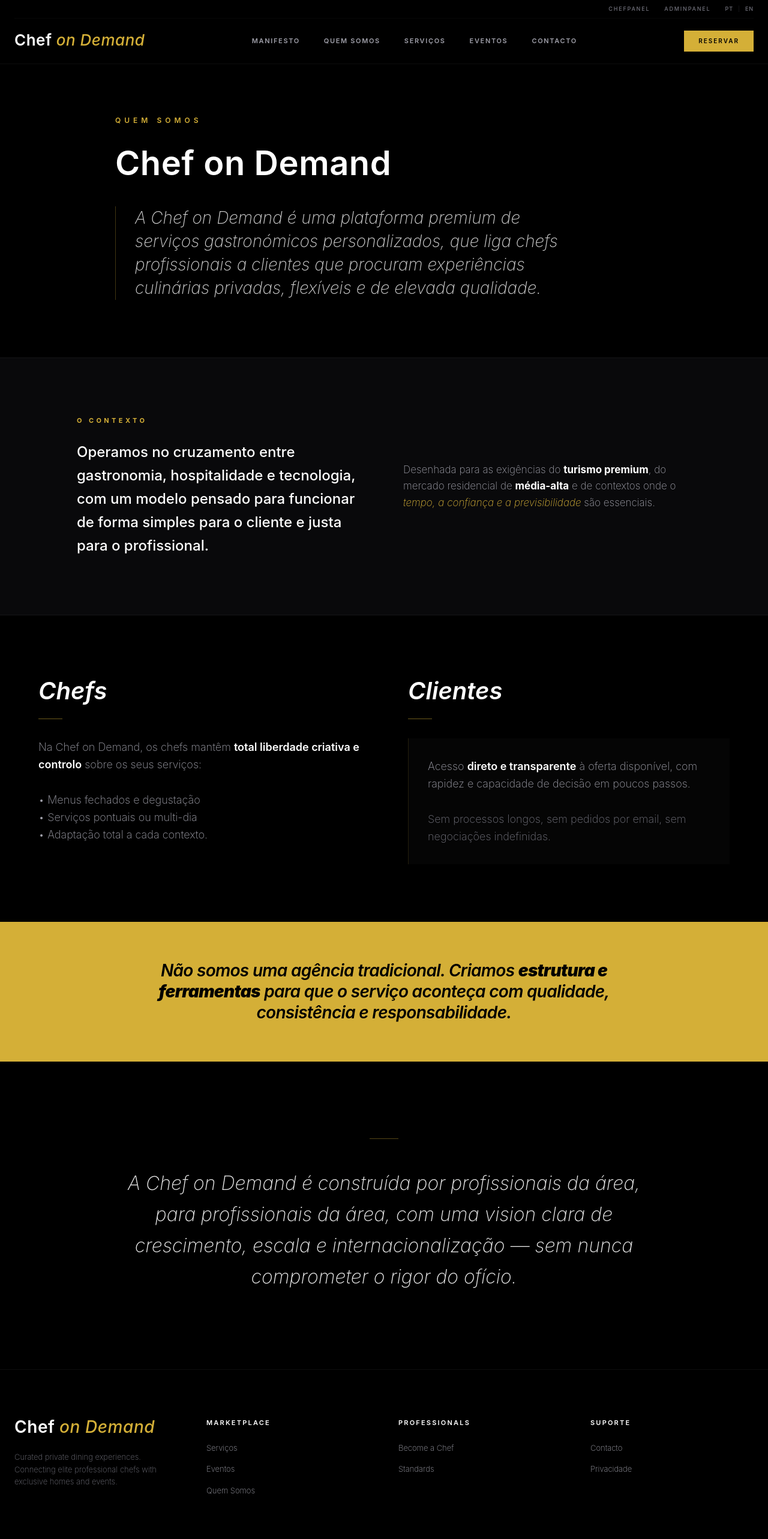
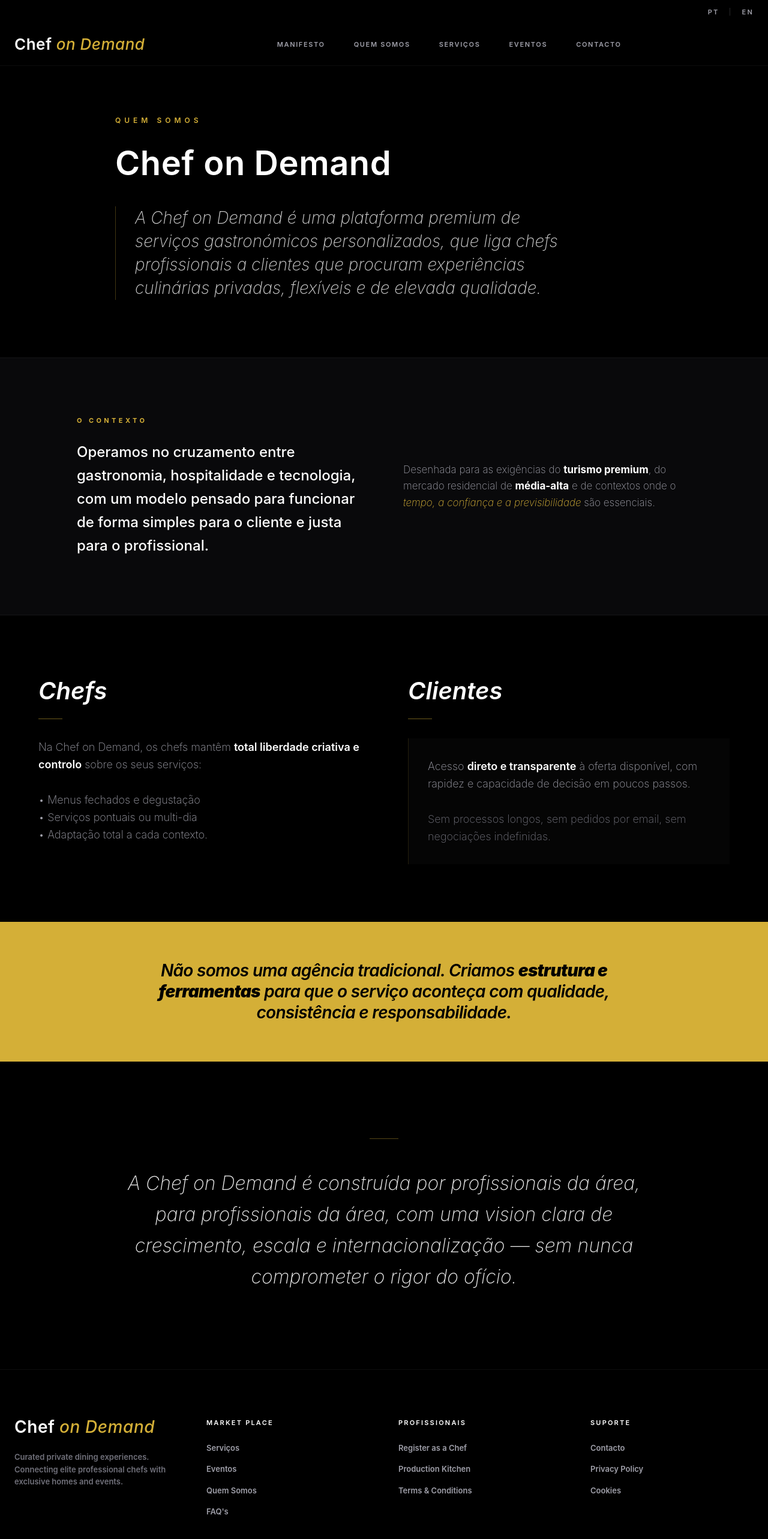
Before and after one commit to maildomoreno-web/CHEF-ON-DEMAND-PLATFORM, a Next.js app in the folder apps/web/: page /admin/about in a window 1280 px wide. Shown: the top 2566 px of the page at 60% size. Built offline with nearby package versions, Linux system fonts and the light colour scheme.

Commit message:
UI/UX: Refinamento de elite na Navbar, Footer (Cozinha de Produção) e Módulo 06

```diff
--- /dev/null
+++ b/apps/web/app/[lang]/(admin)/event-management/page.tsx
@@ -0,0 +1,21 @@
+// apps/web/app/[lang]/(admin)/event-management/page.tsx
+import React from 'react';
+
+export default function EventManagementPage() {
+  return (
+    <div className="flex flex-col h-full bg-[#F4F4F4] font-sans">
+      <header className="h-20 bg-white border-b border-gray-200 flex items-center justify-between px-10 shrink-0">
+        <div>
+          <h1 className="text-xl font-semibold text-[#111111] tracking-tight">Módulo 06: Cozinha de Produção — Eventos</h1>
+          <p className="text-[10px] text-gray-400 font-bold uppercase tracking-widest mt-1">Bilheteira e Experiências de Grupo</p>
+        </div>
+      </header>
+
+      <div className="p-10 flex-1">
+        <div className="bg-white border border-gray-200 rounded-2xl shadow-sm p-12 text-center text-gray-400 italic">
+          <p className="text-sm font-medium">[Interface de Gestão de Inventário e Agendamento de Workshops Ativa]</p>
+        </div>
+      </div>
+    </div>
+  );
+}
--- a/apps/web/app/[lang]/(admin)/events/page.tsx
+++ /dev/null
@@ -1,15 +0,0 @@
-import React from 'react';
-
-export default function EventsPage() {
-  return (
-    <div className="p-10 bg-[#F4F4F4] h-full">
-      <header className="mb-8">
-        <h1 className="text-xl font-semibold text-[#111111]">Módulo 06: Eventos & Workshops</h1>
-        <p className="text-[10px] text-gray-400 font-bold uppercase tracking-widest mt-1">Bilheteira e Experiências de Grupo</p>
-      </header>
-      <div className="bg-white border border-gray-200 rounded-2xl shadow-sm p-8 text-gray-400 italic">
-        [Gestão de Eventos Públicos e Venda de Bilhetes]
-      </div>
-    </div>
-  );
-}
--- a/apps/web/components/layout/Footer.tsx
+++ b/apps/web/components/layout/Footer.tsx
@@ -1,3 +1,4 @@
+// apps/web/components/layout/Footer.tsx
 import React from 'react';
 import Link from 'next/link';
 
@@ -10,7 +11,6 @@ interface FooterProps {
       events: string;
       contact: string;
     };
-    // Adicionamos estas chaves ao JSON depois, ou mantemos fixas se forem marcas registadas
   };
 }
 
@@ -23,63 +23,57 @@ export default function Footer({ lang, dict }: FooterProps) {
         <div className="grid grid-cols-1 md:grid-cols-4 gap-12 mb-20">
 
           {/* Coluna 1: Branding */}
-          <div className="col-span-1 md:col-span-1">
+          <div>
             <h2 className="font-cormorant text-[28px] text-white font-semibold leading-[1.1] tracking-[0.02em] mb-6">
               Chef <span className="text-gold italic font-medium">on Demand</span>
             </h2>
-            <p className="font-source-sans text-zinc-500 text-[13px] leading-[1.6] max-w-xs">
+            <p className="text-zinc-500 text-[13px] leading-[1.6] font-semibold max-w-xs">
               {lang === 'pt'
                 ? "Experiências gastronómicas privadas. Ligamos chefs de elite a casas e eventos exclusivos."
                 : "Curated private dining experiences. Connecting elite professional chefs with exclusive homes and events."}
             </p>
           </div>
 
-          {/* Coluna 2: Marketplace */}
+          {/* Coluna 2: Market Place */}
           <div>
-            <h4 className="font-source-sans text-white text-[11px] font-semibold uppercase tracking-[0.2em] mb-6">Marketplace</h4>
-            <ul className="space-y-4 text-[13px]">
+            <h4 className="text-white text-[11px] font-semibold uppercase tracking-[0.2em] mb-6">Market Place</h4>
+            <ul className="space-y-4 text-[13px] font-semibold">
               <li><Link href={`/${lang}/services`} className="text-zinc-400 hover:text-gold transition-colors">{dict.nav.services}</Link></li>
               <li><Link href={`/${lang}/events`} className="text-zinc-400 hover:text-gold transition-colors">{dict.nav.events}</Link></li>
               <li><Link href={`/${lang}/about`} className="text-zinc-400 hover:text-gold transition-colors">{dict.nav.about}</Link></li>
+              <li><Link href="#" className="text-zinc-400 hover:text-gold transition-colors">FAQ's</Link></li>
             </ul>
           </div>
 
           {/* Coluna 3: Profissionais */}
           <div>
-            <h4 className="font-source-sans text-white text-[11px] font-semibold uppercase tracking-[0.2em] mb-6">
-              {lang === 'pt' ? 'Profissionais' : 'Professionals'}
-            </h4>
-            <ul className="space-y-4 text-[13px]">
-              <li><Link href="#" className="text-zinc-400 hover:text-gold transition-colors">{lang === 'pt' ? 'Ser um Chef' : 'Become a Chef'}</Link></li>
-              <li><Link href="#" className="text-zinc-400 hover:text-gold transition-colors">Standards</Link></li>
+            <h4 className="text-white text-[11px] font-semibold uppercase tracking-[0.2em] mb-6">Profissionais</h4>
+            <ul className="space-y-4 text-[13px] font-semibold">
+              <li><Link href={`/${lang}#candidatar-me`} className="text-zinc-400 hover:text-gold transition-colors">{lang === 'pt' ? 'Registe-se como um(a) Chef' : 'Register as a Chef'}</Link></li>
+              <li><Link href={`/${lang}/dashboard`} className="text-zinc-400 hover:text-gold transition-colors">{lang === 'pt' ? 'Cozinha de Produção' : 'Production Kitchen'}</Link></li>
+              <li><Link href="#" className="text-zinc-400 hover:text-gold transition-colors">{lang === 'pt' ? 'Termos e Condições' : 'Terms & Conditions'}</Link></li>
             </ul>
           </div>
 
           {/* Coluna 4: Suporte */}
           <div>
-            <h4 className="font-source-sans text-white text-[11px] font-semibold uppercase tracking-[0.2em] mb-6">Suporte</h4>
-            <ul className="space-y-4 text-[13px]">
+            <h4 className="text-white text-[11px] font-semibold uppercase tracking-[0.2em] mb-6">Suporte</h4>
+            <ul className="space-y-4 text-[13px] font-semibold">
               <li><Link href={`/${lang}/contact`} className="text-zinc-400 hover:text-gold transition-colors">{dict.nav.contact}</Link></li>
-              <li><Link href="#" className="text-zinc-400 hover:text-gold transition-colors">Privacidade</Link></li>
+              <li><Link href="#" className="text-zinc-400 hover:text-gold transition-colors">{lang === 'pt' ? 'Política de Privacidade' : 'Privacy Policy'}</Link></li>
+              <li><Link href="#" className="text-zinc-400 hover:text-gold transition-colors">Cookies</Link></li>
             </ul>
           </div>
         </div>
 
         {/* Linha Final */}
-        <div className="pt-10 border-t border-white/5 flex flex-col md:flex-row items-center justify-between gap-6">
-          <p className="font-source-sans text-zinc-600 text-[10px] uppercase tracking-widest font-medium">
+        <div className="pt-10 border-t border-white/5 flex flex-col md:flex-row items-center justify-between gap-6 font-semibold">
+          <p className="text-zinc-600 text-[10px] uppercase tracking-widest">
             © {currentYear} Chef on Demand. All rights reserved.
           </p>
-
           <div className="flex gap-8">
             {["Instagram", "LinkedIn"].map((social) => (
-              <a
-                key={social}
-                href="#"
-                className="font-source-sans text-zinc-500 hover:text-white text-[10px] font-semibold uppercase tracking-widest transition-colors"
-              >
-                {social}
-              </a>
+              <a key={social} href="#" className="text-zinc-500 hover:text-white text-[10px] uppercase tracking-widest transition-colors">{social}</a>
             ))}
           </div>
         </div>
--- a/apps/web/components/layout/Navbar.tsx
+++ b/apps/web/components/layout/Navbar.tsx
@@ -1,3 +1,4 @@
+// apps/web/components/layout/Navbar.tsx
 import React from 'react';
 import Link from 'next/link';
 
@@ -22,28 +23,13 @@ export default function Navbar({ lang, dict }: NavbarProps) {
     { label: dict.contact, href: `/${lang}/contact` },
   ];
 
-  const adminLinks = [
-    { label: "ChefPanel", href: "/chef-dashboard" },
-    { label: "AdminPanel", href: "/admin" },
-  ];
-
   return (
     <nav className="fixed top-0 z-50 w-full border-b border-white/5 bg-black/60 backdrop-blur-xl">
       <div className="mx-auto max-w-7xl px-6">
 
-        {/* Top bar */}
-        <div className="flex justify-end gap-6 border-b border-white/[0.03] py-2">
-          {adminLinks.map((link) => (
-            <Link
-              key={link.label}
-              href={link.href}
-              className="font-source-sans text-[9px] font-medium uppercase tracking-[0.2em] text-zinc-500 hover:text-gold transition-colors"
-            >
-              {link.label}
-            </Link>
-          ))}
-          <div className="flex gap-2 font-source-sans text-[9px] font-medium tracking-widest text-zinc-500">
-            {/* Correção: Links de idioma agora forçam a rota correta */}
+        {/* Language bar - Lettering aumentado para 11px SemiBold */}
+        <div className="flex justify-end py-3">
+          <div className="flex gap-4 font-source-sans text-[11px] font-semibold tracking-[0.2em] text-zinc-400 uppercase">
             <Link href="/pt" className={lang === 'pt' ? 'text-gold' : 'hover:text-white transition-colors'}>PT</Link>
             <span className="opacity-20">|</span>
             <Link href="/en" className={lang === 'en' ? 'text-gold' : 'hover:text-white transition-colors'}>EN</Link>
@@ -58,7 +44,7 @@ export default function Navbar({ lang, dict }: NavbarProps) {
             </span>
           </Link>
 
-          <div className="hidden space-x-10 md:flex">
+          <div className="hidden space-x-12 md:flex">
             {navLinks.map((link) => (
               <Link
                 key={link.label}
@@ -70,9 +56,8 @@ export default function Navbar({ lang, dict }: NavbarProps) {
             ))}
           </div>
 
-          <button className="font-source-sans text-[10px] font-semibold uppercase tracking-[0.2em] text-black bg-gold px-6 py-2.5 hover:bg-white transition-all active:scale-95">
-            {dict.book}
-          </button>
+          {/* Botão Reservar removido para despoluir a interface */}
+          <div className="w-[1px] md:w-auto"></div>
         </div>
       </div>
     </nav>
```
Also changed, not shown: 1 other file (tests, documents, lock files or other folders).
